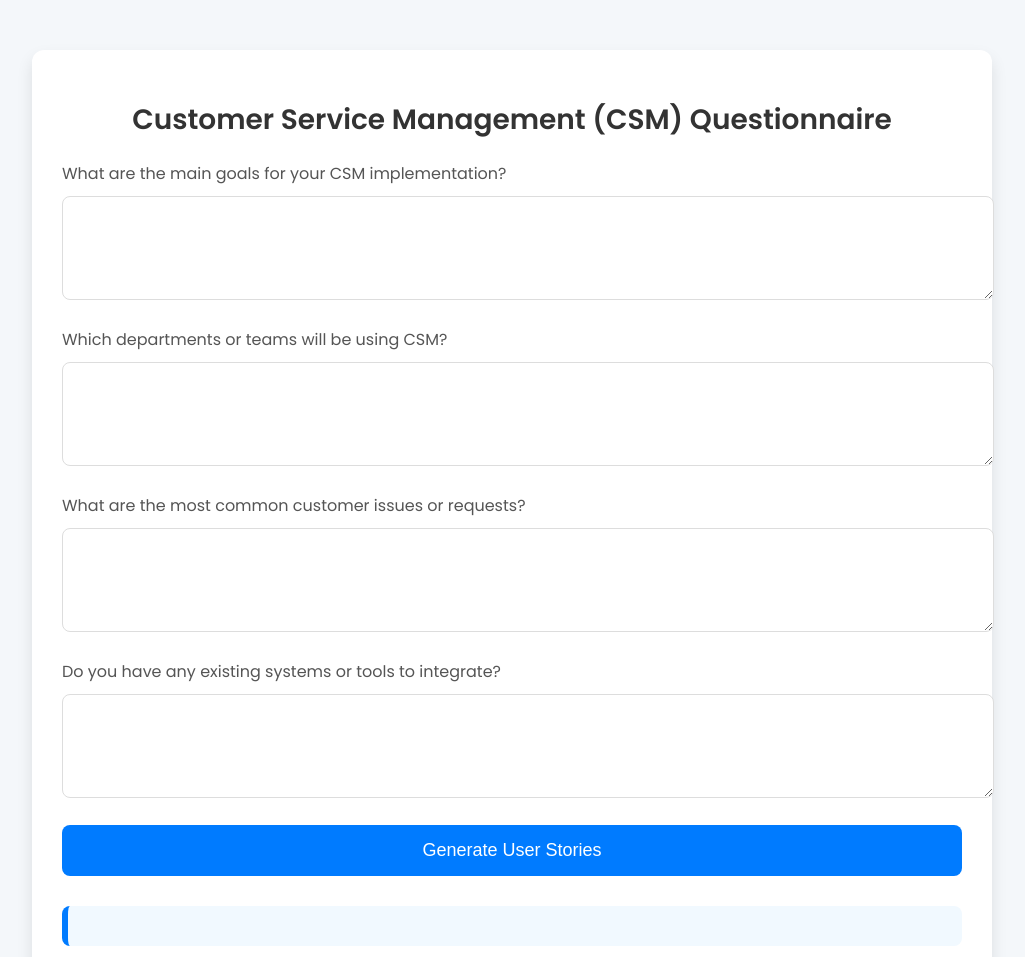
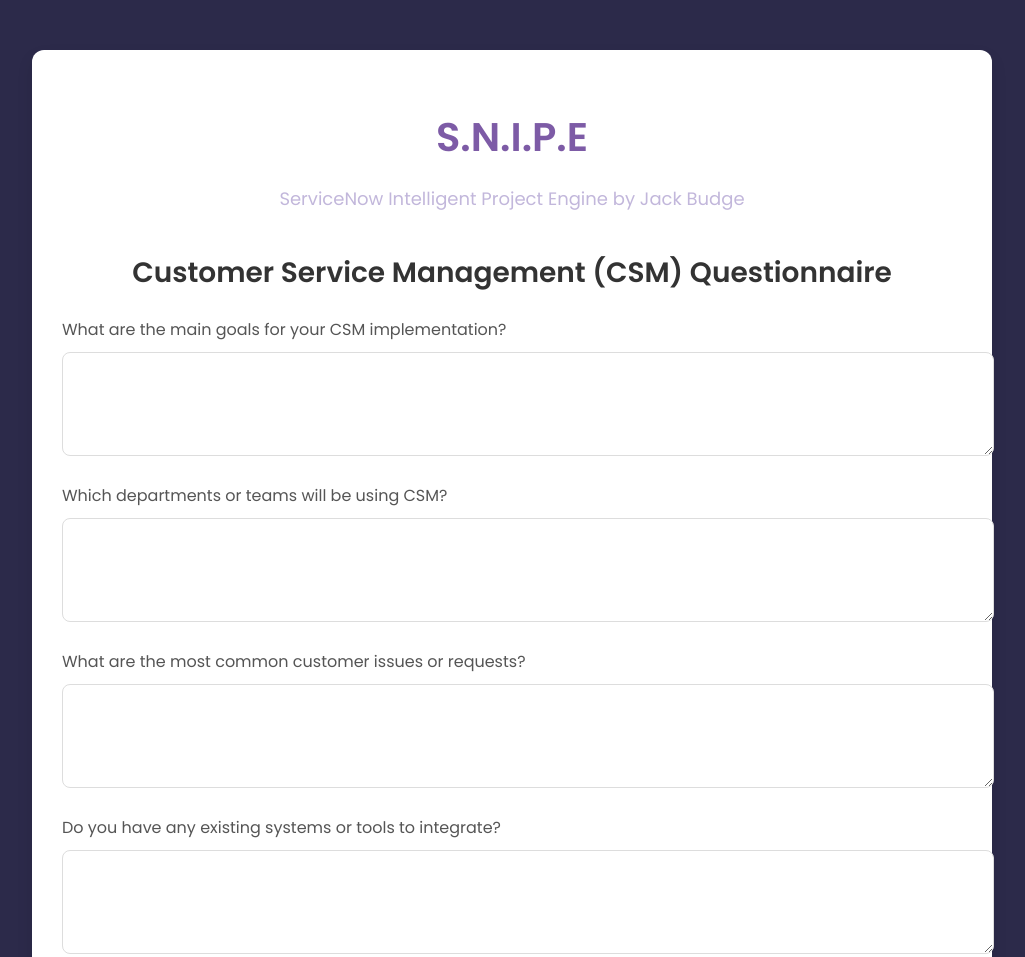
Before and after one commit to budge42/SNIPE, a website: page index.html in a window 1280 px wide. Shown: the top 957 px of the page, without its empty margins (128-1153 px from the left). Drawn offline with Linux system fonts and the light colour scheme.

Commit message:
Update index.html

```diff
--- a/index.html
+++ b/index.html
@@ -3,7 +3,7 @@
 <head>
     <meta charset="UTF-8">
     <meta name="viewport" content="width=device-width, initial-scale=1.0">
-    <title>CSM Implementation Tool</title>
+    <title>S.N.I.P.E - ServiceNow Intelligent Project Engine</title>
     <link href="https://fonts.googleapis.com/css2?family=Poppins:wght@300;400;600&display=swap" rel="stylesheet">
     <style>
         body {
@@ -11,17 +11,33 @@
             margin: 0;
             padding: 0;
             background-color: #f4f7fa;
+            background-color: #2c2a4a; /* Dark purple background */
+            color: #f4f7fa;
         }
         .container {
             max-width: 900px;
             margin: 50px auto;
             background: #fff;
             padding: 30px;
-            box-shadow: 0 8px 16px rgba(0,0,0,0.1);
+            box-shadow: 0 8px 16px rgba(0, 0, 0, 0.1);
             border-radius: 12px;
             transition: all 0.3s ease;
         }
-        h1 {
+        .branding {
+            text-align: center;
+            margin-bottom: 40px;
+        }
+        .branding h1 {
+            font-size: 40px;
+            color: #7d5ba6; /* Light purple */
+            font-weight: 700;
+            margin-bottom: 10px;
+        }
+        .branding p {
+            font-size: 18px;
+            color: #c2b7db; /* Lighter purple for the subtitle */
+        }
+        h2 {
             text-align: center;
             font-size: 28px;
             color: #333;
@@ -46,12 +62,12 @@
             transition: border-color 0.3s ease;
         }
         textarea:focus, input:focus {
-            border-color: #007bff;
+            border-color: #7d5ba6;
         }
         button {
             width: 100%;
             padding: 15px;
-            background-color: #007bff;
+            background-color: #7d5ba6;
             color: white;
             font-size: 18px;
             border: none;
@@ -60,22 +76,23 @@
             transition: background-color 0.3s ease;
         }
         button:hover {
-            background-color: #0056b3;
+            background-color: #5d3e91;
         }
         .result {
             margin-top: 30px;
             padding: 20px;
-            background-color: #f1f9ff;
-            border-left: 6px solid #007bff;
+            background-color: #f4f7fa;
+            border-left: 6px solid #7d5ba6;
             border-radius: 8px;
             white-space: pre-wrap;
             font-family: 'Poppins', sans-serif;
             line-height: 1.6;
             font-size: 16px;
+            color: #333;
         }
         .result h3 {
             font-size: 22px;
-            color: #007bff;
+            color: #7d5ba6;
             margin-bottom: 15px;
         }
         .result pre {
@@ -86,13 +103,14 @@
             border-radius: 8px;
             margin-bottom: 20px;
             overflow-x: auto; /* In case there are extremely long lines, it will allow horizontal scroll */
+            color: #333;
         }
         .spinner {
             display: none;
             width: 40px;
             height: 40px;
             border: 5px solid #f3f3f3;
-            border-top: 5px solid #007bff;
+            border-top: 5px solid #7d5ba6;
             border-radius: 50%;
             animation: spin 1s linear infinite;
             margin: 20px auto;
@@ -105,7 +123,16 @@
 </head>
 <body>
     <div class="container">
-        <h1>Customer Service Management (CSM) Questionnaire</h1>
+        <!-- Branding -->
+        <div class="branding">
+            <h1>S.N.I.P.E</h1>
+            <p>ServiceNow Intelligent Project Engine by Jack Budge</p>
+        </div>
+
+        <!-- Title -->
+        <h2>Customer Service Management (CSM) Questionnaire</h2>
+
+        <!-- Form -->
         <form id="csmForm">
             <label for="goal">What are the main goals for your CSM implementation?</label>
             <textarea id="goal" name="goal" rows="4" required></textarea>
@@ -122,7 +149,10 @@
             <button type="submit">Generate User Stories</button>
         </form>
 
+        <!-- Loading Spinner -->
         <div class="spinner" id="loadingSpinner"></div>
+
+        <!-- Result Section -->
         <div id="result" class="result"></div>
     </div>
 
```
